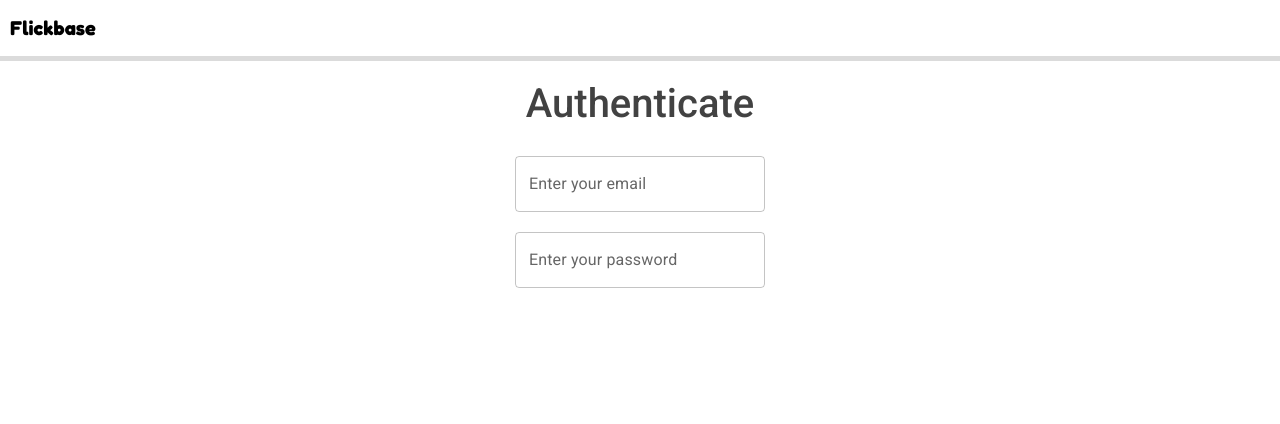
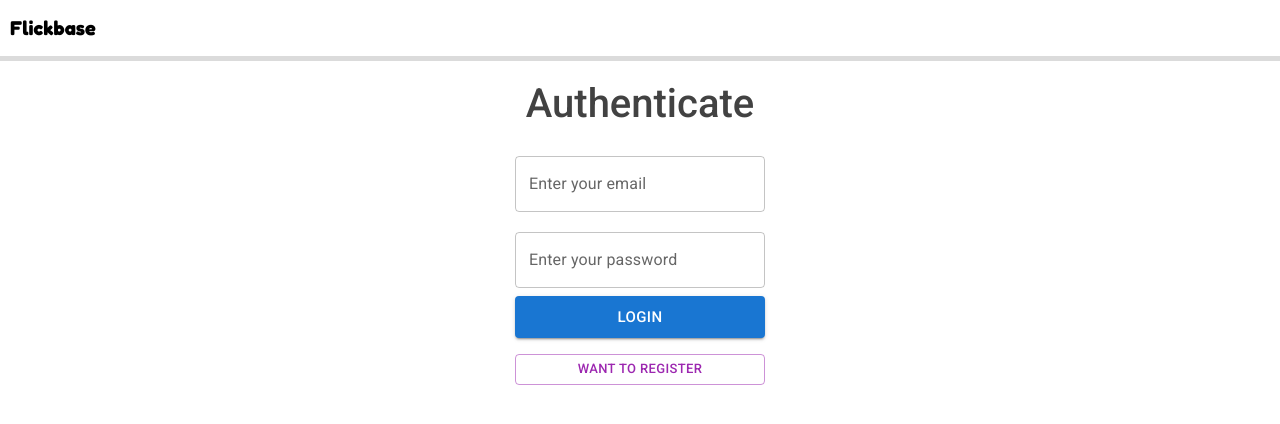
Before and after one commit to ferlobo1985/UDMY-REACT19-Flickbase, a React (Vite) app in the folder frontend/: page /auth in a window 1280 px wide. Shown: the top 424 px of the page. Built offline with nearby package versions, Linux system fonts and the light colour scheme; some icons are missing.

Commit message:
44-Login register form part 2
44-Login register form part 2

```diff
--- a/frontend/src/components/auth/index.jsx
+++ b/frontend/src/components/auth/index.jsx
@@ -8,6 +8,8 @@ import { useDispatch, useSelector } from 'react-redux'
 import Box from '@mui/material/Box'
 import TextField from '@mui/material/TextField'
 import Button from '@mui/material/Button'
+
+import { Loader, errorHelper } from '../../utils/tools'
 
 const Auth = ()=>{
     const [register, setRegister] = useState(false);
@@ -44,7 +46,7 @@ const Auth = ()=>{
             <div className="auth_container">
                 <h1>Authenticate</h1>
                 { users.loding ?
-                    <div>....loading</div>
+                    <Loader/>
                 :
                     <Box
                         sx={{
@@ -59,6 +61,7 @@ const Auth = ()=>{
                             label="Enter your email"
                             variant="outlined"
                             {...formik.getFieldProps('email')}
+                            {...errorHelper(formik,'email')}
                         />
 
                         <TextField
@@ -67,8 +70,23 @@ const Auth = ()=>{
                             variant="outlined"
                             type="password"
                             {...formik.getFieldProps('password')}
+                            {...errorHelper(formik,'password')}
                         />
 
+                        <div className="mt-2">
+                            <Button variant="contained" color="primary" type="submit" size="large">
+                                {register ? 'Register':'Login'}
+                            </Button>
+                            <Button
+                                className="mt-3"
+                                variant="outlined"
+                                color="secondary"
+                                size="small"
+                                onClick={()=>setRegister(!register)}
+                            >
+                                Want to { !register ? 'Register':'Login'}
+                            </Button>
+                        </div>
 
                     </Box>
                 }
--- /dev/null
+++ b/frontend/src/utils/tools.jsx
@@ -0,0 +1,13 @@
+import CircularProgress from '@mui/material/CircularProgress';
+
+
+export const errorHelper = (formik,value) => ({
+  error:formik.errors[value] && formik.touched[value]?true:false,
+  helperText: formik.errors[value] && formik.touched[value] ?  formik.errors[value]:null
+})
+
+export const Loader = () => {
+    <div className='root_loader'>
+        <CircularProgress/>
+    </div>
+}
```
